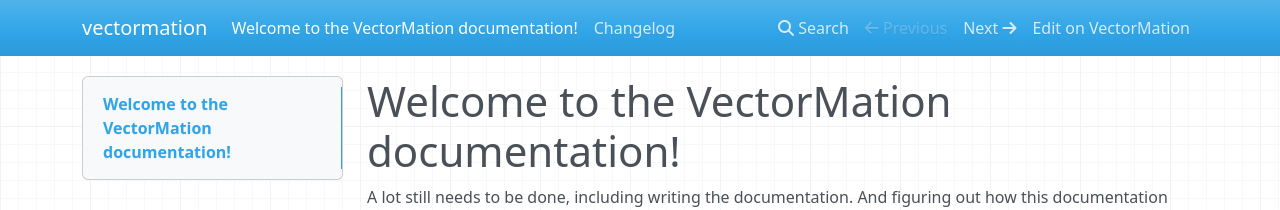
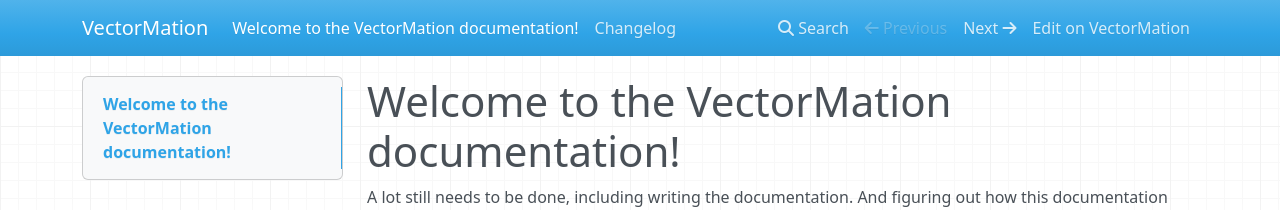
Before and after one commit to jorisperrenet/VectorMation, an MkDocs documentation site: the page built from docs/docs/index.md, in a window 1280 px wide. Shown: the top 210 px of the page. Built offline with MkDocs 1.6.1, drawn with Linux system fonts in a browser that asks for light colours; nearby versions of some CDN libraries.

Commit message:
Corrected documentation page

```diff
--- a/docs/mkdocs.yml
+++ b/docs/mkdocs.yml
@@ -1,6 +1,5 @@
 # Project Information
-site_name: vectormation
-site_url: https://jorisperrenet.github.io/VectorMation
+site_name: VectorMation
 site_description: Create SVG-based math animations
 site_author: Joris Perrenet
 
@@ -9,14 +8,11 @@
 repo_url: https://github.com/jorisperrenet/VectorMation
 
 # Configuration
+use_directory_urls: false
 theme:
   name: mkdocs
   palette:
     primary: black
-  icon:
-    repo: fontawesome/brands/github-alt
-  logo: img/logo-white.png
-  favicon: img/logo-white.png
   language: en
 
 # Navigation
```
Also changed, not shown: README.md.
